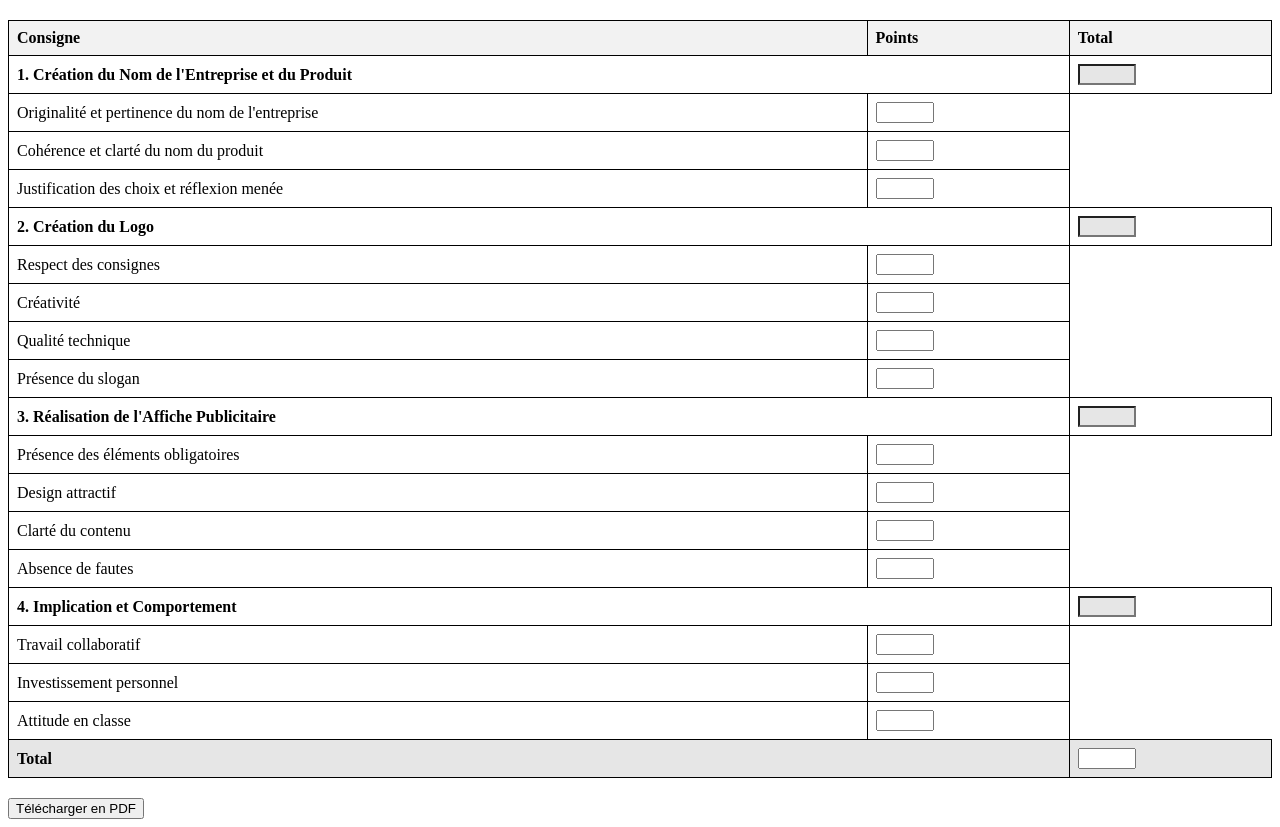
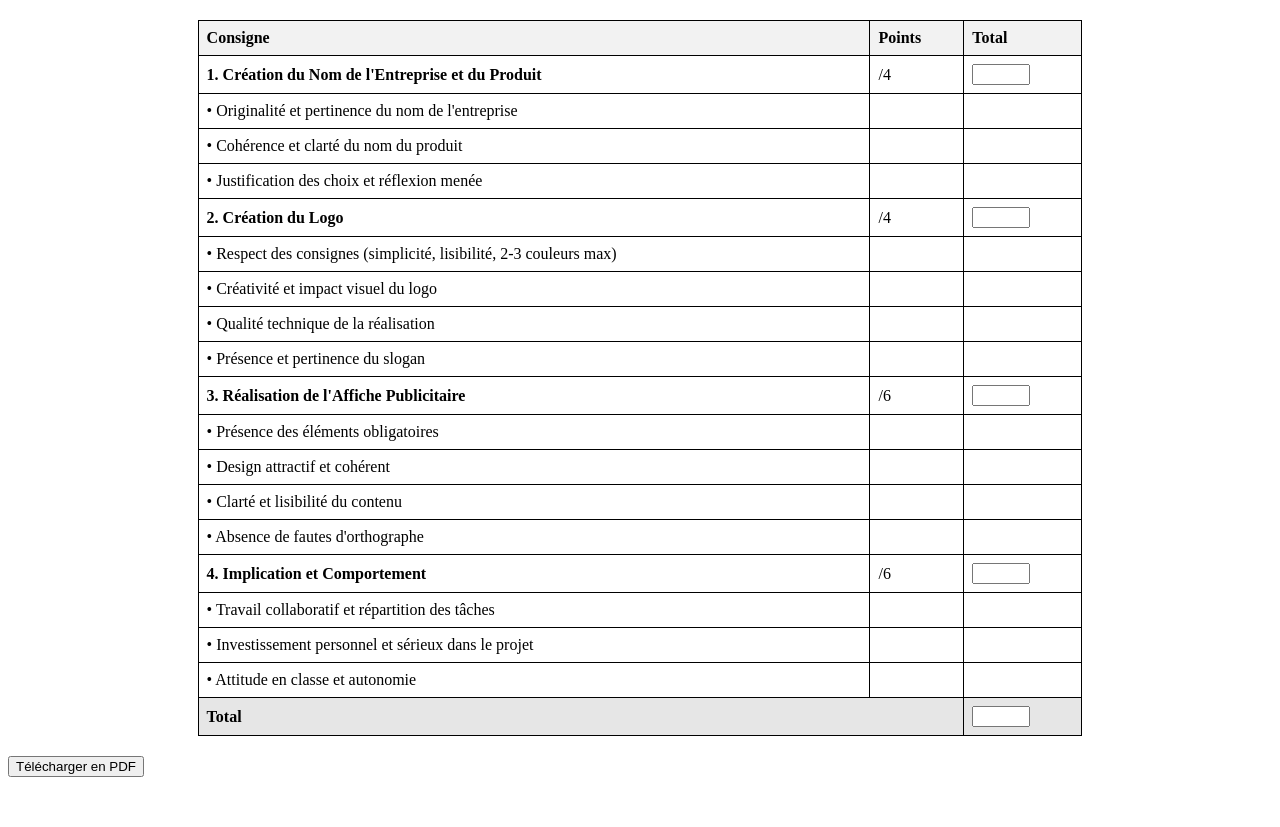
Before and after one commit to my270/bareme, a plain HTML site: page index.html in a window 1280 px wide. After the commit the page ends 800 px from the top, so only its background shows below. Drawn offline with Linux system fonts and the light colour scheme.

Commit message:
Update index.html

```diff
--- a/index.html
+++ b/index.html
@@ -1,11 +1,14 @@
 <!DOCTYPE html>
 <html>
 <head>
+    <meta charset="UTF-8">
+    <meta name="viewport" content="width=device-width, initial-scale=1.0">
+    <title>Évaluation Affiche Publicitaire</title>
     <style>
         table {
-            width: 100%;
+            width: 70%;
             border-collapse: collapse;
-            margin: 20px 0;
+            margin: 20px auto;
         }
         th, td {
             border: 1px solid black;
@@ -26,38 +29,11 @@
     </style>
     <script>
         function updateTotals() {
-            let rows = document.querySelectorAll("table tr");
-            let grandTotal = 0;
-            let currentTotalField = null;
-            let sectionTotal = 0;
-
-            rows.forEach(row => {
-                let inputs = row.querySelectorAll("input.score");
-                let totalField = row.querySelector("input.total");
-
-                if (totalField) {
-                    if (currentTotalField) {
-                        currentTotalField.value = sectionTotal;
-                    }
-                    currentTotalField = totalField;
-                    sectionTotal = 0;
-                }
-
-                inputs.forEach(input => {
-                    let value = parseInt(input.value) || 0;
-                    sectionTotal += value;
-                    grandTotal += value;
-                });
+            let total = 0;
+            document.querySelectorAll(".total-ligne").forEach(input => {
+                total += parseInt(input.value) || 0;
             });
-
-            if (currentTotalField) {
-                currentTotalField.value = sectionTotal;
-            }
-            document.getElementById("grandTotal").value = grandTotal;
-        }
-
-        function downloadPDF() {
-            window.print();
+            document.getElementById("grandTotal").value = total;
         }
     </script>
 </head>
@@ -69,82 +45,100 @@
             <th>Total</th>
         </tr>
         <tr>
-            <td colspan="2"><strong>1. Création du Nom de l'Entreprise et du Produit</strong></td>
-            <td><input type="text" class="total" readonly></td>
+            <td><strong>1. Création du Nom de l'Entreprise et du Produit</strong></td>
+            <td>/4</td>
+            <td><input type="number" class="total-ligne" min="0" max="4" oninput="updateTotals()"></td>
         </tr>
         <tr>
-            <td>Originalité et pertinence du nom de l'entreprise</td>
-            <td><input type="number" class="score" oninput="updateTotals()"></td>
+            <td>• Originalité et pertinence du nom de l'entreprise</td>
+            <td></td>
+            <td></td>
         </tr>
         <tr>
-            <td>Cohérence et clarté du nom du produit</td>
-            <td><input type="number" class="score" oninput="updateTotals()"></td>
+            <td>• Cohérence et clarté du nom du produit</td>
+            <td></td>
+            <td></td>
         </tr>
         <tr>
-            <td>Justification des choix et réflexion menée</td>
-            <td><input type="number" class="score" oninput="updateTotals()"></td>
+            <td>• Justification des choix et réflexion menée</td>
+            <td></td>
+            <td></td>
         </tr>
         <tr>
-            <td colspan="2"><strong>2. Création du Logo</strong></td>
-            <td><input type="text" class="total" readonly></td>
+            <td><strong>2. Création du Logo</strong></td>
+            <td>/4</td>
+            <td><input type="number" class="total-ligne" min="0" max="4" oninput="updateTotals()"></td>
         </tr>
         <tr>
-            <td>Respect des consignes</td>
-            <td><input type="number" class="score" oninput="updateTotals()"></td>
+            <td>• Respect des consignes (simplicité, lisibilité, 2-3 couleurs max)</td>
+            <td></td>
+            <td></td>
         </tr>
         <tr>
-            <td>Créativité</td>
-            <td><input type="number" class="score" oninput="updateTotals()"></td>
+            <td>• Créativité et impact visuel du logo</td>
+            <td></td>
+            <td></td>
         </tr>
         <tr>
-            <td>Qualité technique</td>
-            <td><input type="number" class="score" oninput="updateTotals()"></td>
+            <td>• Qualité technique de la réalisation</td>
+            <td></td>
+            <td></td>
         </tr>
         <tr>
-            <td>Présence du slogan</td>
-            <td><input type="number" class="score" oninput="updateTotals()"></td>
+            <td>• Présence et pertinence du slogan</td>
+            <td></td>
+            <td></td>
         </tr>
         <tr>
-            <td colspan="2"><strong>3. Réalisation de l'Affiche Publicitaire</strong></td>
-            <td><input type="text" class="total" readonly></td>
+            <td><strong>3. Réalisation de l'Affiche Publicitaire</strong></td>
+            <td>/6</td>
+            <td><input type="number" class="total-ligne" min="0" max="6" oninput="updateTotals()"></td>
         </tr>
         <tr>
-            <td>Présence des éléments obligatoires</td>
-            <td><input type="number" class="score" oninput="updateTotals()"></td>
+            <td>• Présence des éléments obligatoires</td>
+            <td></td>
+            <td></td>
         </tr>
         <tr>
-            <td>Design attractif</td>
-            <td><input type="number" class="score" oninput="updateTotals()"></td>
+            <td>• Design attractif et cohérent</td>
+            <td></td>
+            <td></td>
         </tr>
         <tr>
-            <td>Clarté du contenu</td>
-            <td><input type="number" class="score" oninput="updateTotals()"></td>
+            <td>• Clarté et lisibilité du contenu</td>
+            <td></td>
+            <td></td>
         </tr>
         <tr>
-            <td>Absence de fautes</td>
-            <td><input type="number" class="score" oninput="updateTotals()"></td>
+            <td>• Absence de fautes d'orthographe</td>
+            <td></td>
+            <td></td>
         </tr>
         <tr>
-            <td colspan="2"><strong>4. Implication et Comportement</strong></td>
-            <td><input type="text" class="total" readonly></td>
+            <td><strong>4. Implication et Comportement</strong></td>
+            <td>/6</td>
+            <td><input type="number" class="total-ligne" min="0" max="6" oninput="updateTotals()"></td>
         </tr>
         <tr>
-            <td>Travail collaboratif</td>
-            <td><input type="number" class="score" oninput="updateTotals()"></td>
+            <td>• Travail collaboratif et répartition des tâches</td>
+            <td></td>
+            <td></td>
         </tr>
         <tr>
-            <td>Investissement personnel</td>
-            <td><input type="number" class="score" oninput="updateTotals()"></td>
+            <td>• Investissement personnel et sérieux dans le projet</td>
+            <td></td>
+            <td></td>
         </tr>
         <tr>
-            <td>Attitude en classe</td>
-            <td><input type="number" class="score" oninput="updateTotals()"></td>
+            <td>• Attitude en classe et autonomie</td>
+            <td></td>
+            <td></td>
         </tr>
         <tr class="total">
             <td colspan="2">Total</td>
             <td><input type="text" id="grandTotal" readonly></td>
         </tr>
     </table>
-    <button onclick="downloadPDF()">Télécharger en PDF</button>
+    <button onclick="window.print()">Télécharger en PDF</button>
 </body>
 </html>
```
